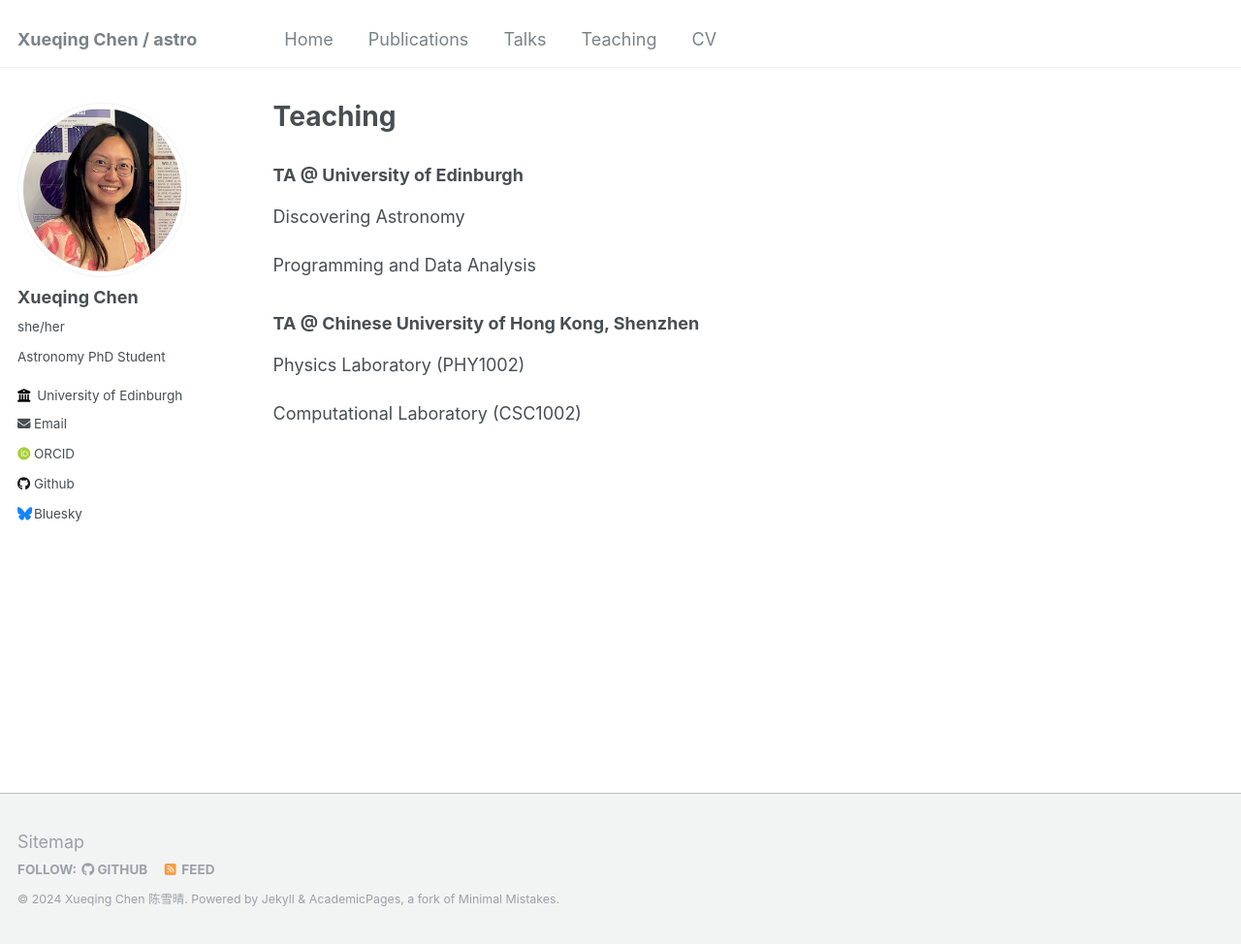
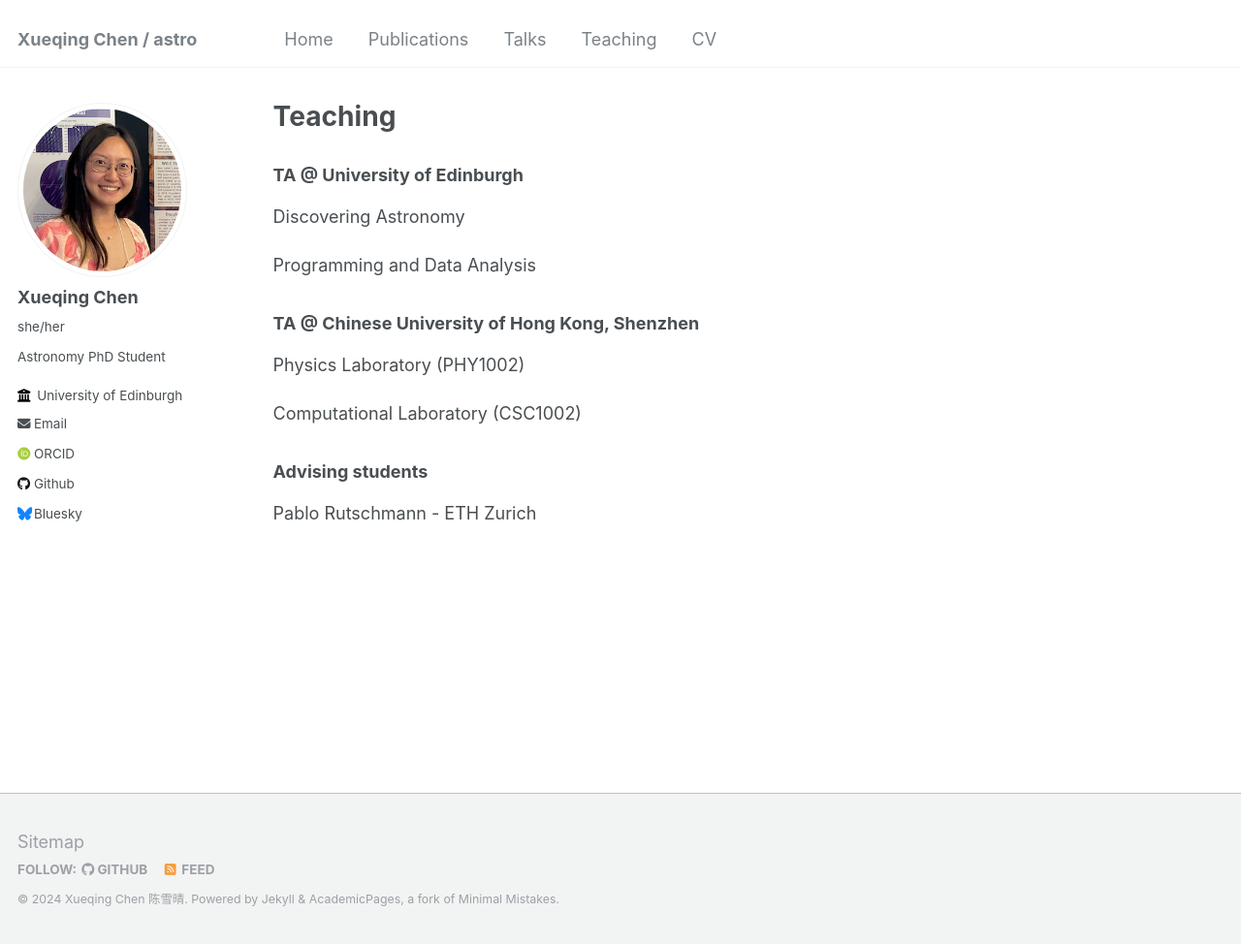
Before and after one commit to alphalyncis/alphalyncis.github.io, a Jekyll site: the page built from _pages/teaching.md, in a window 1280 px wide and 974 px high. Shown: the whole window at 97% size. Built offline with Jekyll 4.4.1, drawn with Linux system fonts in a browser that asks for light colours; some web fonts are replaced.

Commit message:
Update teaching.md

```diff
--- a/_pages/teaching.md
+++ b/_pages/teaching.md
@@ -18,3 +18,9 @@ Programming and Data Analysis
 Physics Laboratory (PHY1002)
 
 Computational Laboratory (CSC1002)
+
+
+
+### Advising students
+
+Pablo Rutschmann - ETH Zurich
```
